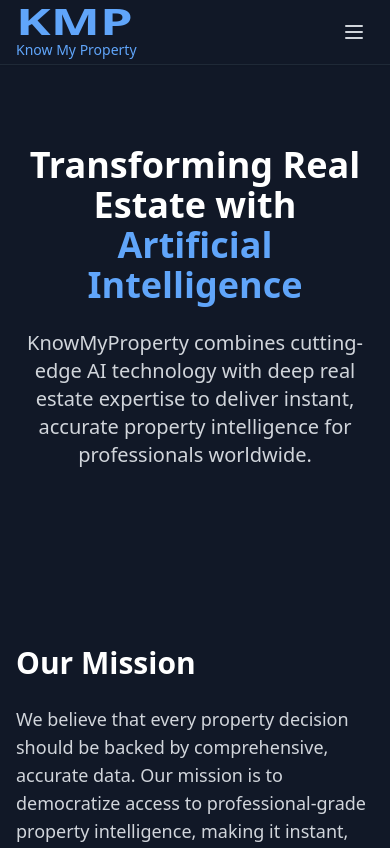
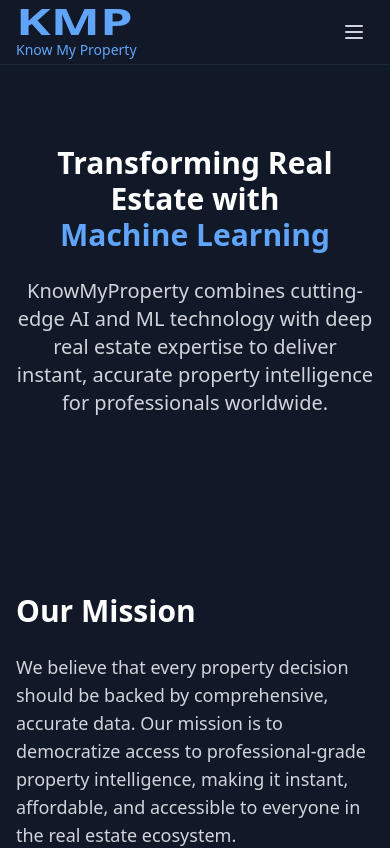
Before and after one commit to gshenkmp/nextjs-with-supabase, a Next.js app: page /about in a window 390 px wide. Shown: the top 848 px of the page. Built offline with nearby package versions, Linux system fonts and the light colour scheme; no server answers.

Commit message:
Fixed Login Form Route

```diff
--- a/app/about/page.tsx
+++ b/app/about/page.tsx
@@ -6,12 +6,12 @@
       {/* Hero Section */}
       <section className="py-20">
         <div className="max-w-7xl mx-auto px-4 sm:px-6 lg:px-8 text-center">
-          <h1 className="text-4xl md:text-5xl font-bold mb-6">
+          <h1 className="text-3xl md:text-5xl lg:text-5x1 font-bold mb-6">
             Transforming Real Estate with
-            <span className="text-blue-400 block">Artificial Intelligence</span>
+            <span className="text-blue-400 block">Machine Learning</span>
           </h1>
           <p className="text-xl text-gray-300 mb-8 max-w-3xl mx-auto">
-            KnowMyProperty combines cutting-edge AI technology with deep real estate expertise to deliver instant, accurate property intelligence for professionals worldwide.
+            KnowMyProperty combines cutting-edge AI and ML technology with deep real estate expertise to deliver instant, accurate property intelligence for professionals worldwide.
           </p>
         </div>
       </section>
--- a/components/login-form.tsx
+++ b/components/login-form.tsx
@@ -38,8 +38,7 @@
         password,
       });
       if (error) throw error;
-      // Update this route to redirect to an authenticated route. The user already has an active session.
-      router.push("/protected");
+      router.push("/protected/dashboard");
     } catch (error: unknown) {
       setError(error instanceof Error ? error.message : "An error occurred");
     } finally {
```
